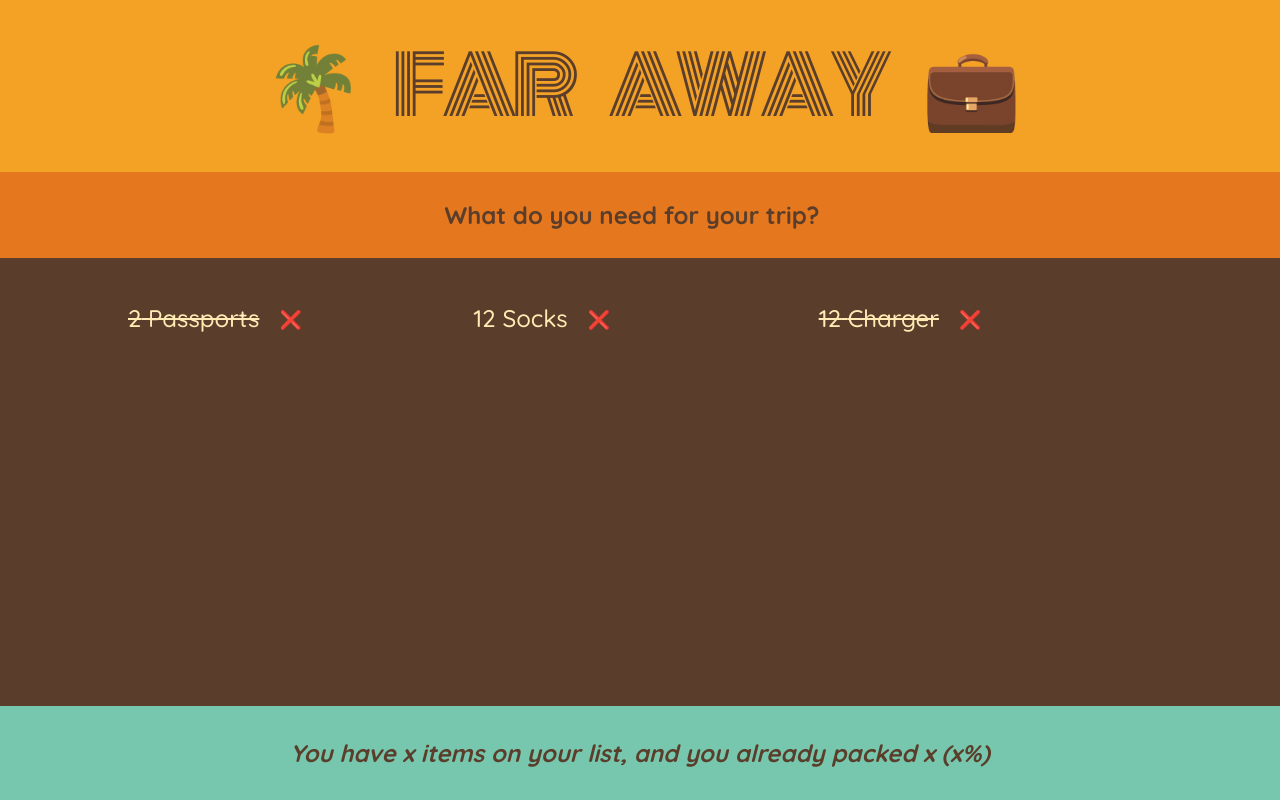
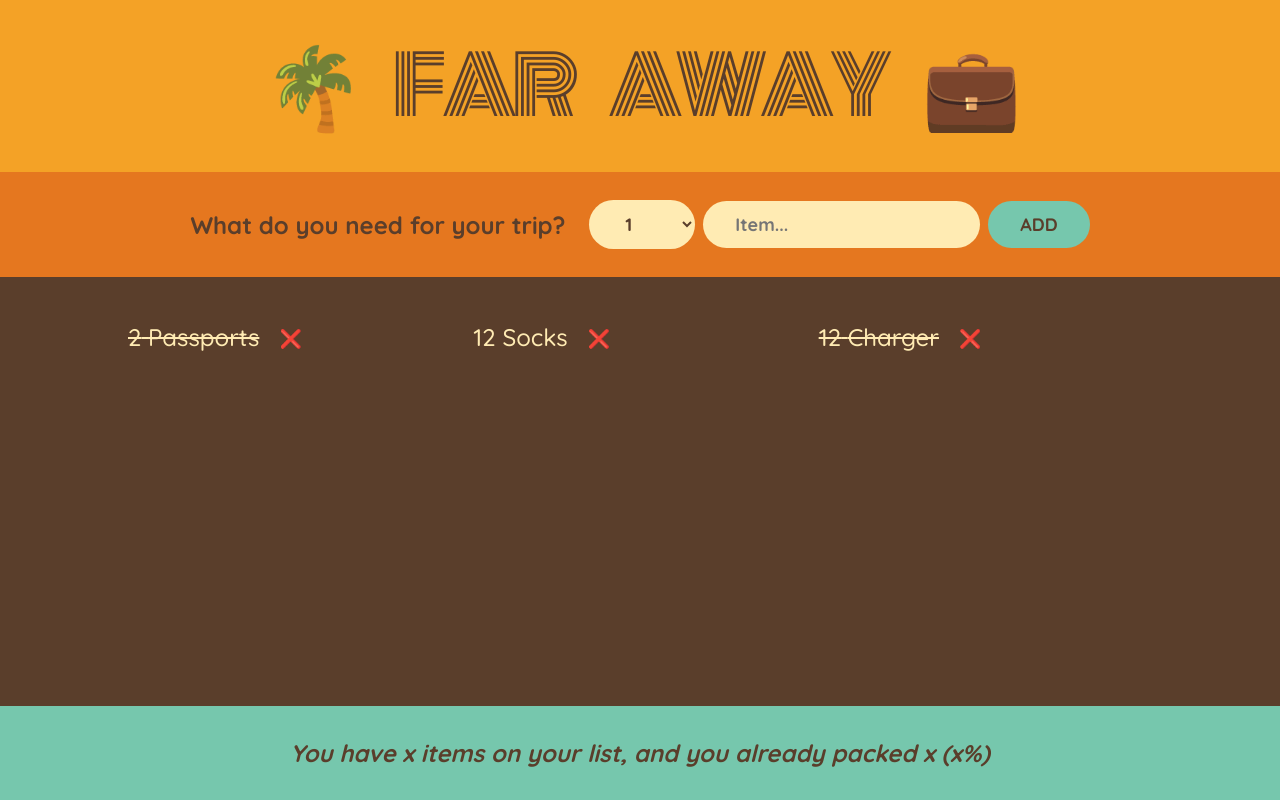
Before and after one commit to BRoberts-1/To-Do-List, a React (Create React App) app: page / in a window 1280 px wide. Built offline with nearby package versions, Linux system fonts and the light colour scheme.

Commit message:
form and controlled elements

```diff
--- a/src/App.js
+++ b/src/App.js
@@ -1,7 +1,9 @@
+import { useState } from "react";
+
 const initialItems = [
   { id: 1, description: "Passports", quantity: 2, packed: true },
   { id: 2, description: "Socks", quantity: 12, packed: false },
-  { id: 2, description: "Charger", quantity: 12, packed: true },
+  { id: 3, description: "Charger", quantity: 12, packed: true },
 ];
 
 function App() {
@@ -20,10 +22,47 @@
 }
 
 function Form() {
+  const [description, setDescription] = useState("");
+  const [quantity, setQuantity] = useState(1);
+
+  function handleSubmit(e) {
+    e.preventDefault();
+
+    // guard clause in case someone tries to submit with nothing in field
+    if (!description) return;
+
+    // to create a new item for description
+    const newItem = { description, quality, packed: false, id: Date.now() };
+    console.log(newItem);
+
+    // To reset form after submit
+    setDescription("");
+    setQuantity(1);
+  }
+
   return (
-    <div className="add-form">
+    <form className="add-form" onSubmit={handleSubmit}>
       <h3>What do you need for your trip?</h3>
-    </div>
+      <select
+        value={quantity}
+        onChange={(e) => setQuantity(Number(e.target.value))}
+      >
+        {Array.from({ length: 20 }, (_, i) => i + 1).map((num) => (
+          <option value={num} key={num}>
+            {num}
+          </option>
+        ))}
+      </select>
+      <input
+        type="text"
+        placeholder="Item..."
+        value={description}
+        onChange={(e) => {
+          setDescription(e.target.value);
+        }}
+      />
+      <button>Add</button>
+    </form>
   );
 }
 
@@ -32,7 +71,7 @@
     <div className="list">
       <ul>
         {initialItems.map((item) => (
-          <Item item={item} />
+          <Item item={item} key={item.id} />
         ))}
       </ul>
     </div>
@@ -59,3 +98,12 @@
 }
 
 export default App;
+
+// Controlled elements in React
+
+// In forms input fields state is maintained by DOM, but when using React we want React to maintain all the state to keep application in sync with DOM, so we must use controlled elements.
+
+// Three steps:
+// 1) Create a piece of state: useState()
+// 2) Put as value={state property}
+// 3) Use onChange()
```
